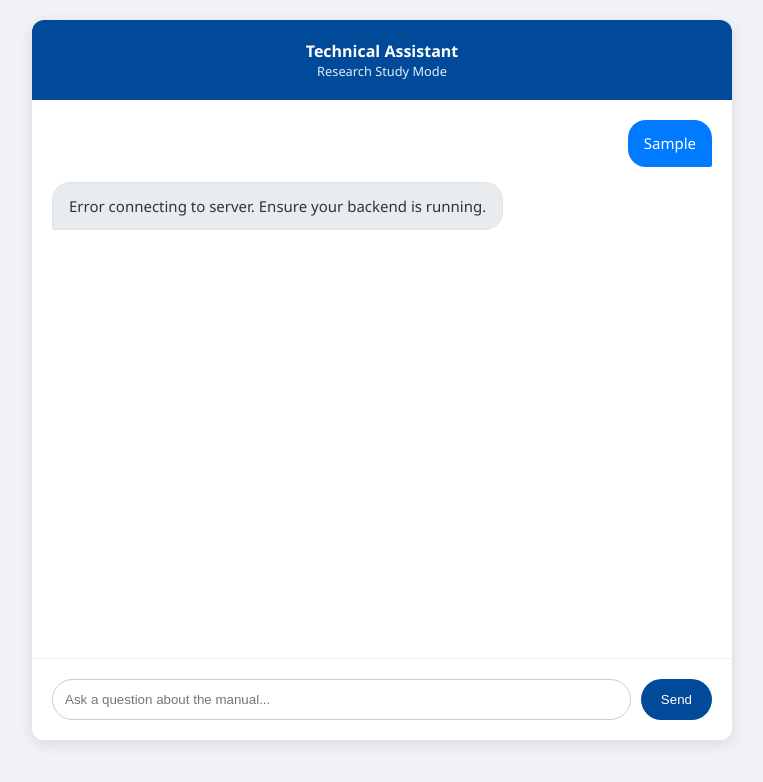
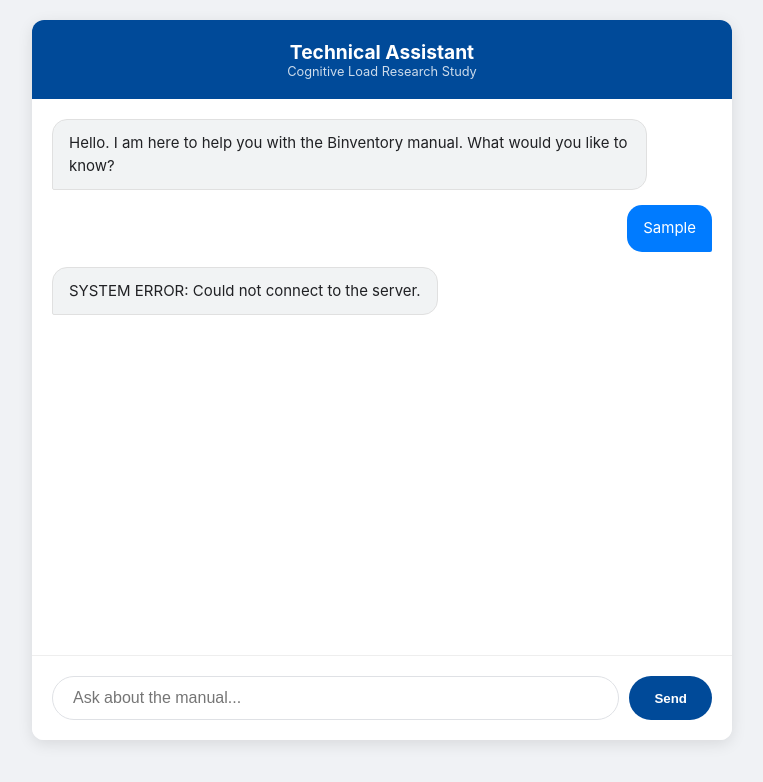
Before and after one commit to bmtchspprt/manualresearch2, a website: page public/index.html in a window 1280 px wide. Both pictures are taken after typing "Sample" into the empty fields and a click on the button "Send". Shown: the whole page, without its empty margins (258-1021 px from the left). Drawn offline with Linux system fonts and the light colour scheme; no server answers.

Commit message:
Update title and styles in index.html

```diff
--- a/public/index.html
+++ b/public/index.html
@@ -3,57 +3,67 @@
 <head>
     <meta charset="UTF-8">
     <meta name="viewport" content="width=device-width, initial-scale=1.0">
-    <title>Technical Communication Study</title>
+    <title>Technical Assistant | Research Study</title>
     <style>
-        body { font-family: 'Segoe UI', Tahoma, Geneva, Verdana, sans-serif; background: #f0f2f5; display: flex; justify-content: center; padding: 20px; margin: 0; }
+        body { font-family: -apple-system, BlinkMacSystemFont, "Segoe UI", Roboto, Helvetica, Arial, sans-serif; background: #f0f2f5; display: flex; justify-content: center; padding: 20px; margin: 0; }
         #chat-container { width: 100%; max-width: 700px; background: white; border-radius: 12px; box-shadow: 0 4px 15px rgba(0,0,0,0.1); display: flex; flex-direction: column; height: 90vh; overflow: hidden; }
         header { padding: 20px; background: #004a99; color: white; text-align: center; }
-        #chat-box { flex: 1; overflow-y: auto; padding: 20px; display: flex; flex-direction: column; gap: 15px; }
-        .message { padding: 12px 16px; border-radius: 18px; max-width: 80%; line-height: 1.5; font-size: 15px; }
+        #chat-box { flex: 1; overflow-y: auto; padding: 20px; display: flex; flex-direction: column; gap: 15px; background: #ffffff; }
+        .message { padding: 12px 16px; border-radius: 15px; max-width: 85%; line-height: 1.5; font-size: 15px; position: relative; }
         .user { background: #007bff; color: white; align-self: flex-end; border-bottom-right-radius: 2px; }
-        .ai { background: #e9ecef; color: #333; align-self: flex-start; border-bottom-left-radius: 2px; border: 1px solid #dee2e6; white-space: pre-wrap; }
+        .ai { background: #f1f3f4; color: #202124; align-self: flex-start; border-bottom-left-radius: 2px; border: 1px solid #e0e0e0; white-space: pre-wrap; }
+        .typing { font-style: italic; color: #777; font-size: 13px; margin-bottom: 10px; display: none; }
         #feedback-area { padding: 15px; background: #fff9c4; border-top: 1px solid #ffe082; text-align: center; display: none; }
-        #feedback-area button { margin: 0 10px; padding: 8px 20px; border: none; border-radius: 5px; cursor: pointer; font-weight: bold; }
-        .btn-clear { background: #4caf50; color: white; }
-        .btn-confused { background: #f44336; color: white; }
+        #feedback-area button { margin: 0 10px; padding: 8px 20px; border: none; border-radius: 5px; cursor: pointer; font-weight: bold; transition: opacity 0.2s; }
+        .btn-clear { background: #28a745; color: white; }
+        .btn-confused { background: #dc3545; color: white; }
         #input-area { padding: 20px; border-top: 1px solid #eee; display: flex; background: white; }
-        #user-input { flex: 1; padding: 12px; border: 1px solid #ccc; border-radius: 25px; outline: none; }
-        #send-btn { margin-left: 10px; padding: 10px 20px; background: #004a99; color: white; border: none; border-radius: 25px; cursor: pointer; }
+        #user-input { flex: 1; padding: 12px 20px; border: 1px solid #dfe1e5; border-radius: 25px; outline: none; font-size: 16px; }
+        #send-btn { margin-left: 10px; padding: 10px 25px; background: #004a99; color: white; border: none; border-radius: 25px; cursor: pointer; font-weight: bold; }
+        #send-btn:disabled { background: #ccc; cursor: not-allowed; }
     </style>
 </head>
 <body>
     <div id="chat-container">
         <header>
-            <strong>Technical Assistant</strong>
-            <div style="font-size: 0.8em; opacity: 0.9;">Research Study Mode</div>
+            <div style="font-size: 1.2em; font-weight: bold;">Technical Assistant</div>
+            <div style="font-size: 0.8em; opacity: 0.8;">Cognitive Load Research Study</div>
         </header>
 
         <div id="chat-box"></div>
+        <div id="typing-indicator" style="padding-left: 20px;" class="typing">Assistant is thinking...</div>
 
         <div id="feedback-area">
-            <span>How was that explanation?</span>
+            <span style="font-size: 14px; margin-right: 10px;">Was this explanation clear?</span>
             <button class="btn-clear" onclick="sendFeedback('clear')">Clear</button>
             <button class="btn-confused" onclick="sendFeedback('confused')">Confused</button>
         </div>
 
         <div id="input-area">
-            <input type="text" id="user-input" placeholder="Ask a question about the manual..." onkeypress="if(event.key==='Enter') sendMessage()">
+            <input type="text" id="user-input" placeholder="Ask about the manual..." onkeypress="if(event.key==='Enter') sendMessage()">
             <button id="send-btn" onclick="sendMessage()">Send</button>
         </div>
     </div>
 
     <script>
-        const sessionId = "sess_" + Date.now();
+        const sessionId = "sess_" + Math.random().toString(36).substr(2, 9);
         let history = [];
         let lastAiMessage = "";
 
         async function sendMessage() {
             const input = document.getElementById('user-input');
+            const sendBtn = document.getElementById('send-btn');
+            const typing = document.getElementById('typing-indicator');
             const text = input.value.trim();
+
             if (!text) return;
 
+            // UI Updates
             appendMessage('user', text);
             input.value = '';
+            input.disabled = true;
+            sendBtn.disabled = true;
+            typing.style.display = 'block';
             document.getElementById('feedback-area').style.display = 'none';
 
             try {
@@ -64,15 +74,23 @@
                 });
 
                 const data = await response.json();
-                appendMessage('ai', data.reply);
-                lastAiMessage = data.reply;
+                const aiReply = data.reply || "Error: No response from AI.";
 
+                appendMessage('ai', aiReply);
+                lastAiMessage = aiReply;
+
+                // Track conversation history
                 history.push({ role: "user", content: text });
-                history.push({ role: "assistant", content: data.reply });
+                history.push({ role: "assistant", content: aiReply });
 
                 document.getElementById('feedback-area').style.display = 'block';
             } catch (err) {
-                appendMessage('ai', "Error connecting to server. Ensure your backend is running.");
+                appendMessage('ai', "SYSTEM ERROR: Could not connect to the server.");
+            } finally {
+                input.disabled = false;
+                sendBtn.disabled = false;
+                typing.style.display = 'none';
+                input.focus();
             }
         }
 
@@ -93,6 +111,11 @@
             });
             document.getElementById('feedback-area').style.display = 'none';
         }
+
+        // Initial Greeting
+        window.onload = () => {
+            appendMessage('ai', "Hello. I am here to help you with the Binventory manual. What would you like to know?");
+        };
     </script>
 </body>
 </html>
```
